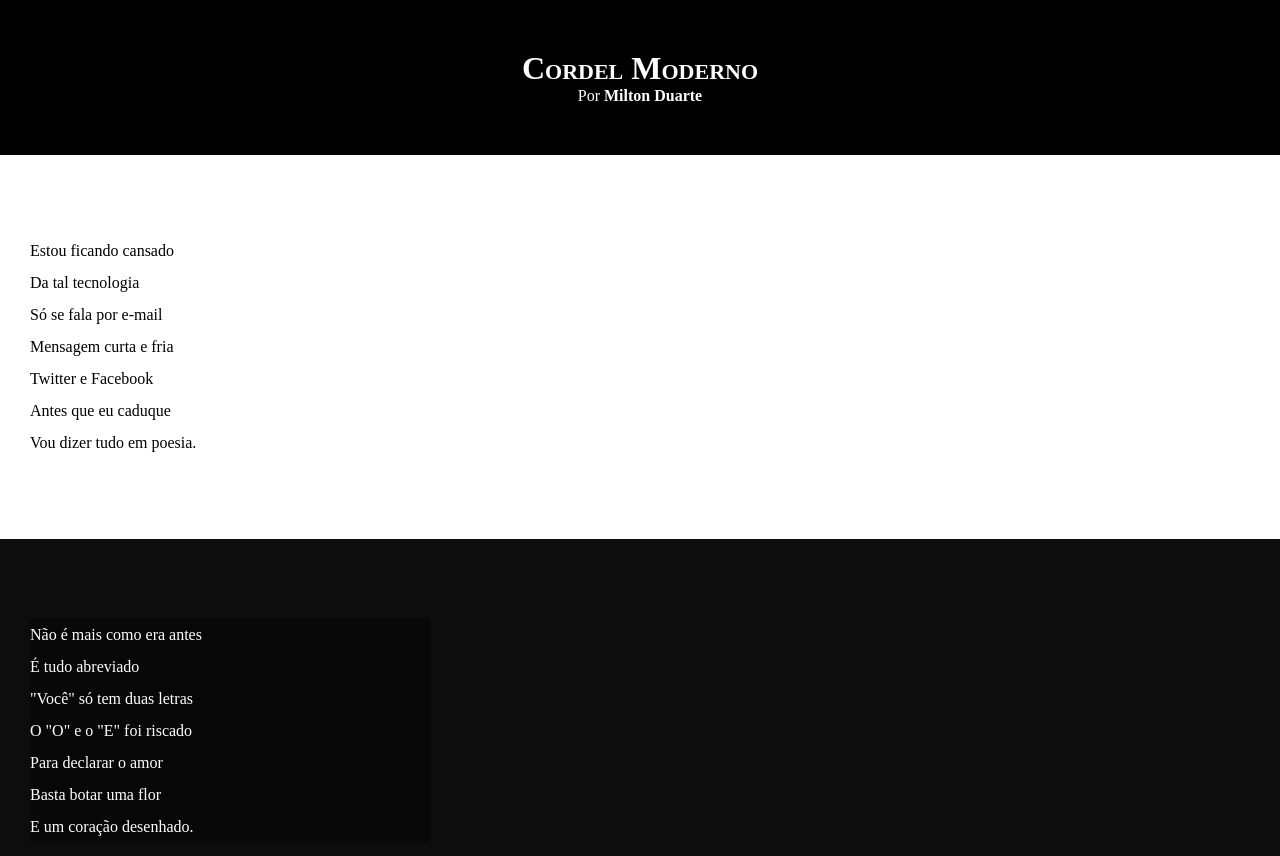
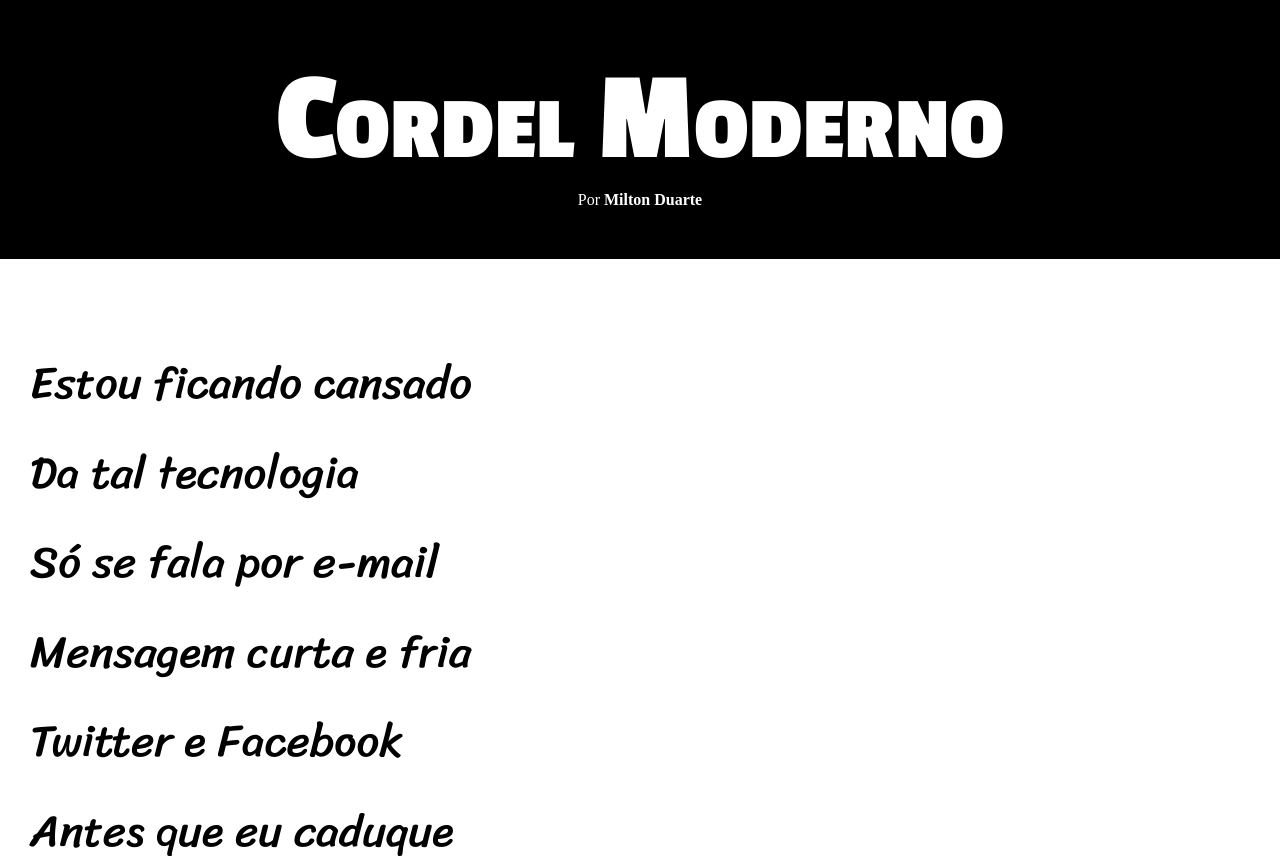
Before and after one commit to FabianaNevesPe/html-css, a plain HTML site: page desafios/desafio-cordel/pacote-d012/index.html in a window 1280 px wide. Shown: the top 856 px of the page. Drawn offline with Linux system fonts and the light colour scheme.

Commit message:
atualização de estilos desafio 12

```diff
--- a/desafios/desafio-cordel/pacote-d012/style.css
+++ b/desafios/desafio-cordel/pacote-d012/style.css
@@ -1,11 +1,23 @@
 @charset "UTF-8";
+@import url('https://fonts.googleapis.com/css2?family=Passion+One:wght@400;700;900&family=Sriracha&display=swap');
+
+@import url('https://fonts.googleapis.com/css2?family=Passion+One:wght@400;700;900&family=Sriracha&display=swap');
+
+
+:root {
+    --fonte1: Verdana, Geneva, Tahoma, sans-serif;
+    --fonte2: 'passion One', cursive;
+    --fonte3: 'Sriracha', cursive;
+}
+
 
 * {
     margin: 0px;
     padding: 0px;
+    font-size: 1em;
 }
 
-html,cbody {
+html,body {
     min-height: 100vh;
     background-color: darkgray;
 }
@@ -20,6 +32,8 @@ header > h1 {
     padding-top: 50px;
     font-variant: small-caps;
     color: white;
+    font-family: var(--fonte2);
+    font-size: 10vw;
 }
 
 header > p {
@@ -41,6 +55,8 @@ section {
     padding-bottom: 10vh;
     line-height: 2em;
     padding-left: 30px;
+    font-family: var(--fonte3);
+    font-size: 3.5vw;
 
 }
 
@@ -55,7 +71,8 @@ section.imagem {
 }
 
 section.imagem > p {
-    width: 400px;
+    display: inline-block;
+    padding: 5px;
     background-color: rgba(0, 0, 0, 0.384);
 
 
```
